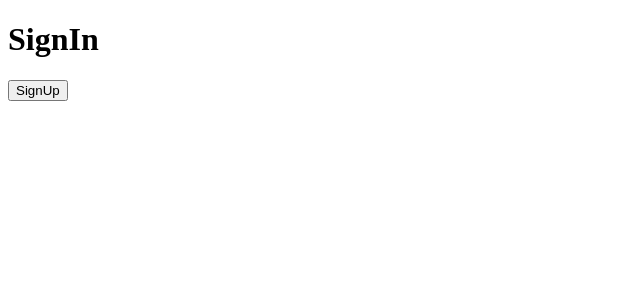
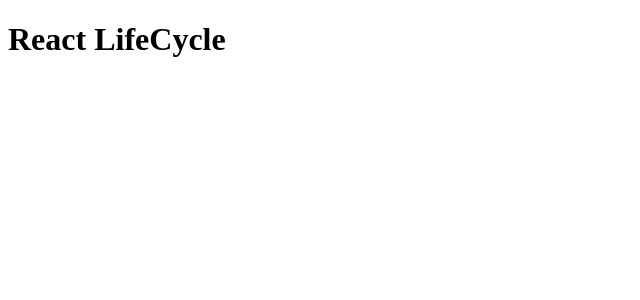
Before and after one commit to SirojiddinCoder/Focus-ReactJs, a React (Create React App) app: page / in a window 1280 px wide. Shown: the top 300 px of the page, without its empty margins (0-640 px from the left). Built offline with nearby package versions, Linux system fonts and the light colour scheme.

Commit message:
lifecycle bind(this)

```diff
--- a/src/App.js
+++ b/src/App.js
@@ -1,28 +1,21 @@
 import React, { PureComponent } from 'react'
 import SignIn from './SignIn'
-import SignUp from './SignUp'
+
 
 class App extends PureComponent {
   constructor(props) {
     super(props)
 
     this.state = {
-        active:false,
+
     }
   }
 
   render() {
 
-    const getRes = (value)=>{
-      console.log(value);
-      this.setState({active:value})
-
-    }
     return (
       <div>
-         {
-        this.state.active?  <SignIn getRes={getRes} /> : <SignUp getRes={getRes} />
-      }
+        <SignIn />
 
       </div>
 
--- a/src/SignIn.jsx
+++ b/src/SignIn.jsx
@@ -7,13 +7,31 @@
         this.state = {
 
         }
+
+    console.log("Constructor");
     }
 
+    componentWillMount(){
+        console.log("componentWillMount");
+
+    }
+    componentDidMount(){
+        console.log("componentDidMount");
+
+    }
+    componentWillReceiveProps(){
+        console.log("componentWillReceiveProps");
+
+    }
+
+    //bind
     render() {
+
+    console.log("render");
         return (
             <div>
-                <h1>SignUp</h1>
-                <button onClick={()=>this.props.getRes(false)}>SignIn</button>
+                <h1>React LifeCycle</h1>
+
             </div>
 
         )
--- a/src/SignUp.jsx
+++ /dev/null
@@ -1,22 +0,0 @@
-import React, { PureComponent } from 'react'
-
-class SignUp extends PureComponent {
-    constructor(props) {
-        super(props)
-
-        this.state = {
-
-        }
-    }
-
-    render() {
-        return (
-            <div>
-                <h1>SignIn</h1>
-                <button onClick={()=>this.props.getRes(true)}>SignUp</button>
-            </div>
-        )
-    }
-}
-
-export default SignUp
```
